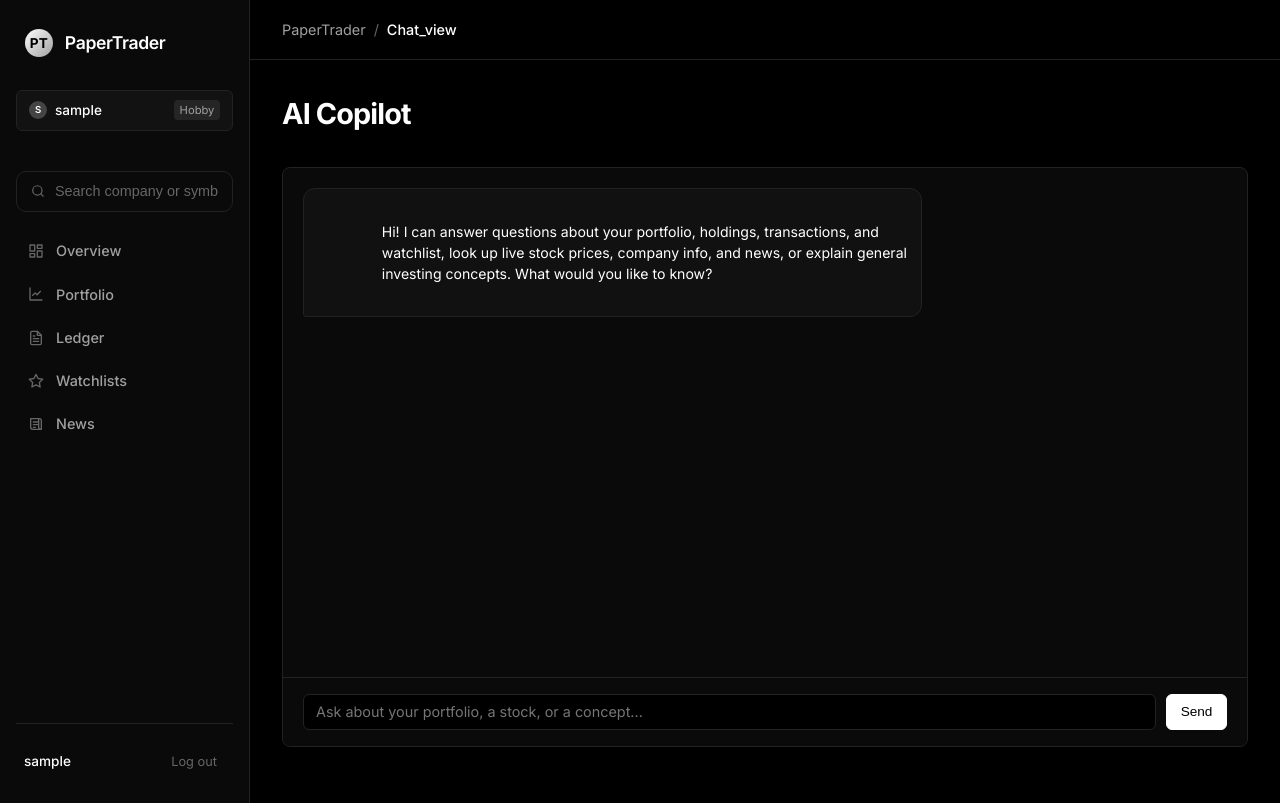
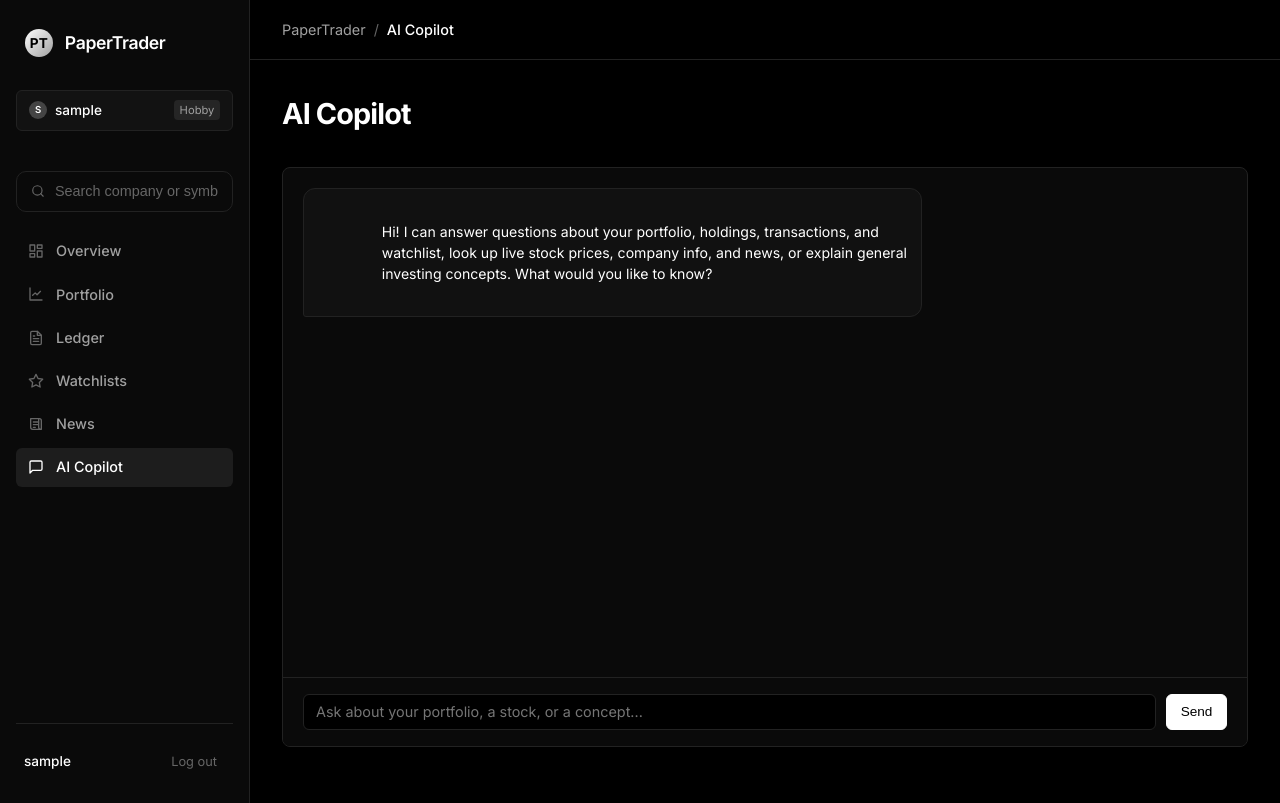
Before and after one commit to Arjunmohansaxena/PaperTrader, a Flask app: page /chat in a window 1280 px wide. Run offline with Flask 3, Linux system fonts and the light colour scheme; the visitor is signed in with stand-in values (Sample User, id 1); parts of the project's set-up code (start-up, migrations or seed data) failed here and were passed over; some libraries are stand-ins or nearby versions.

Commit message:
added AI in dashboard

```diff
--- a/templates/base.html
+++ b/templates/base.html
@@ -90,6 +90,12 @@
                     </svg>
                     News
                 </a>
+                <a href="{{ url_for('chat_view') }}" class="nav-item {{ 'active' if request.endpoint == 'chat_view' }}">
+                    <svg viewBox="0 0 24 24" fill="none" stroke="currentColor" stroke-width="2" stroke-linecap="round" stroke-linejoin="round">
+                        <path d="M21 15a2 2 0 0 1-2 2H7l-4 4V5a2 2 0 0 1 2-2h14a2 2 0 0 1 2 2z"></path>
+                    </svg>
+                    AI Copilot
+                </a>
             </nav>
 
             <div class="sidebar-footer">
@@ -120,6 +126,7 @@
                             {% elif request.endpoint == 'history' %}Ledger
                             {% elif request.endpoint == 'watchlists_view' %}Watchlists
                             {% elif request.endpoint == 'news' %}News
+                            {% elif request.endpoint == 'chat_view' %}AI Copilot
                             {% else %}{{ request.endpoint|capitalize }}
                             {% endif %}
                         </span>
```
